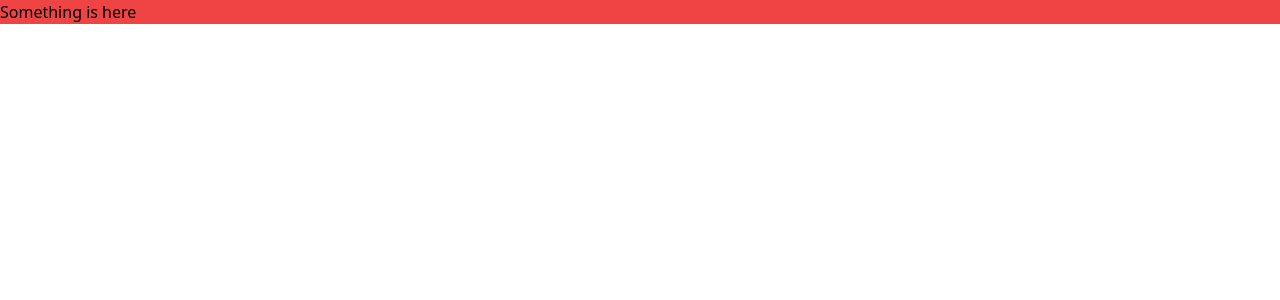
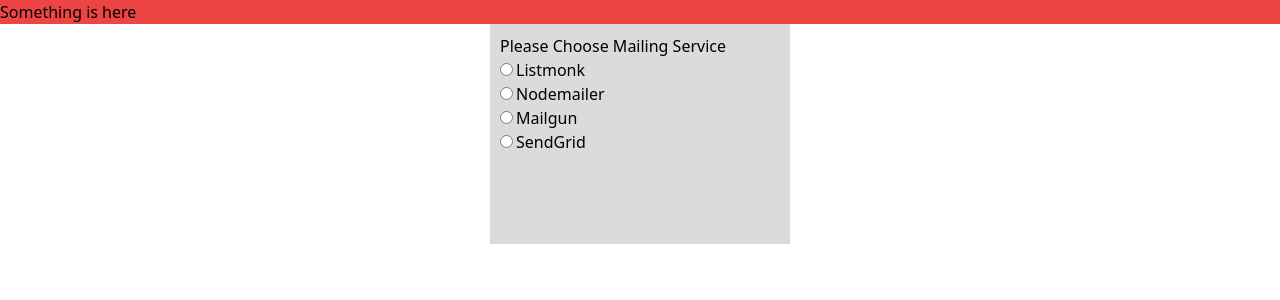
Before and after one commit to ACM-VIT/maildart-frontend, a React (Create React App) app: page / in a window 1280 px wide. Shown: the top 300 px of the page. Built offline with nearby package versions, Linux system fonts and the light colour scheme.

Commit message:
Added Radio Buttons

```diff
--- a/src/App.js
+++ b/src/App.js
@@ -1,8 +1,35 @@
+import {useState} from 'react'
 function App() {
+  const [service, setservice] = useState('')
   return (
+    <>
     <div className="App">
       <p class="bg-red-500">Something is here</p>
     </div>
+    <div className="mailing-form">
+      <h3>Please Choose Mailing Service</h3>
+      <form className="radio-form">
+            <span>
+              <input type="radio" value="Listmonk" id="Listmonk" name="mail" onChange={()=>{setservice('Listmonk')}} checked={service==='Listmonk'}/>
+              <label for="listmonk">Listmonk</label>
+            </span>
+            <span>
+              <input type="radio" value="Nodemailer" id="Nodemailer" name="mail" onChange={()=>{setservice('Nodemailer')}} checked={service==='Nodemailer'}/>
+              <label for="Nodemailer">Nodemailer</label>
+            </span>
+            <span>
+              <input type="radio" value="Mailgun" id="Mailgun" name="mail" onChange={()=>{setservice('Mailgun')}} checked={service==='Mailgun'}/>
+              <label for="Mailgun">Mailgun</label>
+            </span>
+            <span>
+              <input type="radio" value="SendGrid" id="SendGrid" name="mail" onChange={()=>{setservice('SendGrid')}} checked={service==='SendGrid'}/>
+              <label for="SendGrid">SendGrid</label>
+            </span>
+      </form>
+      {service && <h3>You have Chosen {service}</h3>}
+      {service && <button onClick={()=>{setservice('')}}>Clear Selection</button>}
+    </div>
+    </>
   );
 }
 
--- a/src/index.css
+++ b/src/index.css
@@ -2,3 +2,32 @@
 @tailwind base;
 @tailwind components;
 @tailwind utilities;
+
+.mailing-form{
+    background-color: rgb(219, 219, 219);
+    width: 300px;
+    height: 220px;
+    margin: auto;
+    padding: 10px;
+}
+.mailing-form button{
+    background-color: #fff;
+    color: #111;
+    padding: 5px;
+    border-radius: 5px;
+    margin-top: 10px;
+    transition: background-color 0.2s ease;
+    transition: color 0.2s ease;
+}
+.mailing-form button:hover{
+    background-color: #049aff;
+    color: #fff;
+}
+.radio-form{
+    display: flex;
+    flex-direction: column;
+}
+
+.radio-form input{
+    margin-right: 3px;
+}
```
